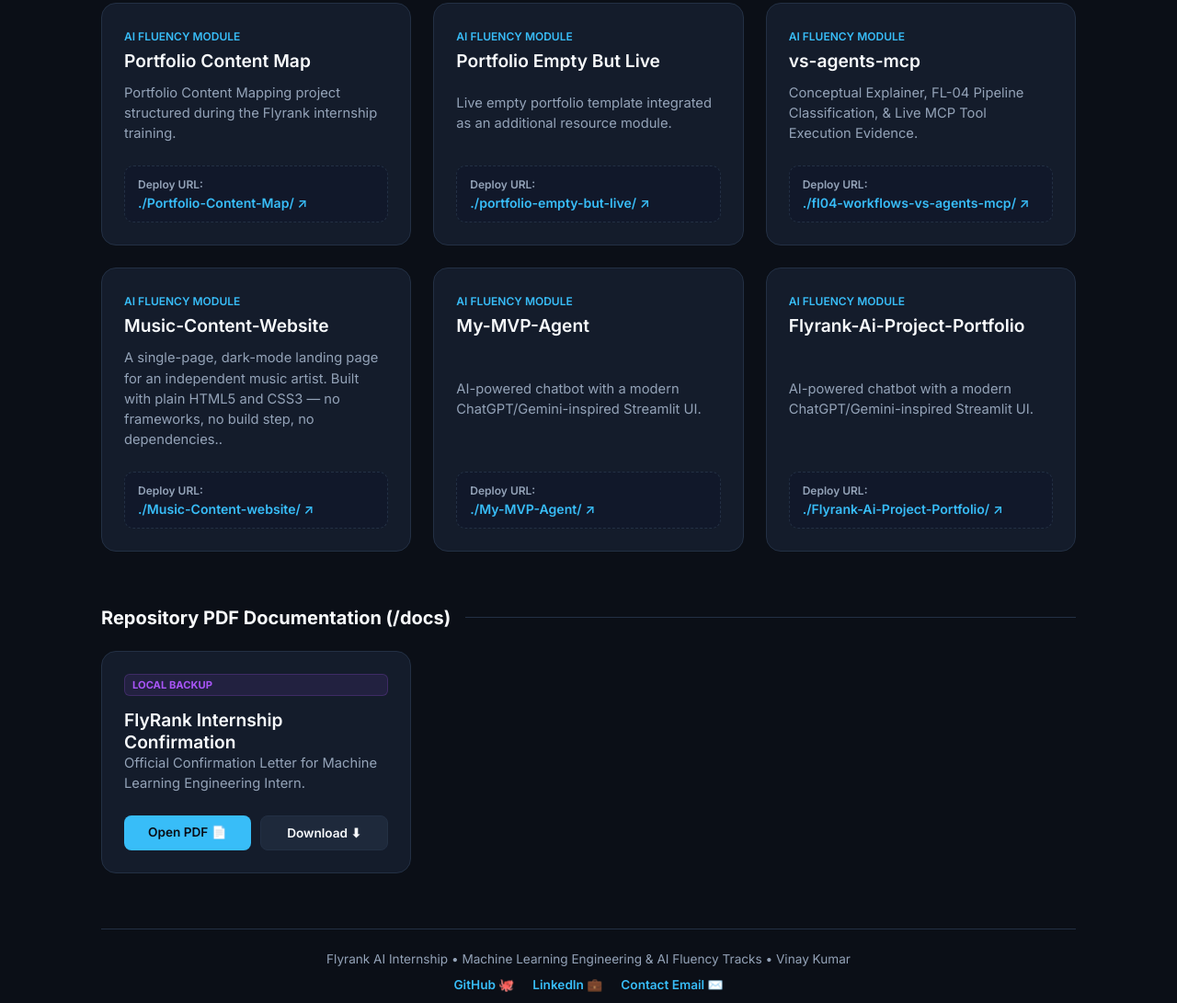
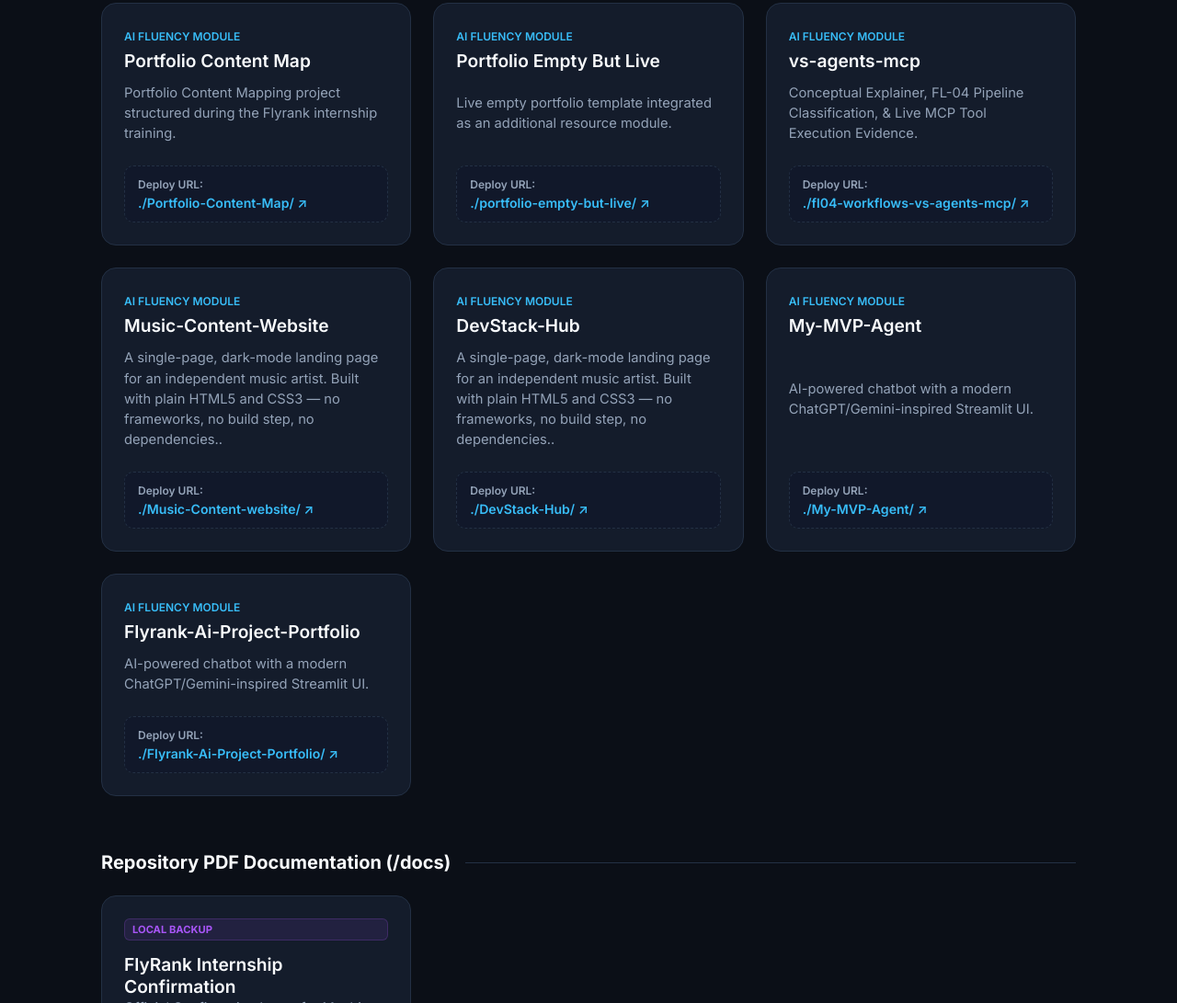
Before and after one commit to vinaysingh-05/AI-Fluency-FlyRankAI-internship, a plain HTML site: page index.html in a window 1280 px wide. Shown: the part 700-1791 px from the top of the page at 92% size. Drawn offline with Linux system fonts and the light colour scheme; no server answers.

Commit message:
new projectinit

```diff
--- a/index.html
+++ b/index.html
@@ -136,6 +136,18 @@
                 <div class="link-section">
                     <span class="link-label">Deploy URL:</span>
                     <a href="https://vinaysingh-05.github.io/Music-Content-website/" target="_blank" class="deploy-link">./Music-Content-website/ ↗</a>
+                </div>
+            </article>
+
+            <article class="project-card">
+                <div class="card-header">
+                    <span class="tag">AI Fluency Module</span>
+                    <h3>DevStack-Hub</h3>
+                </div>
+                <p>A single-page, dark-mode landing page for an independent music artist. Built with plain HTML5 and CSS3 — no frameworks, no build step, no dependencies..</p>
+                <div class="link-section">
+                    <span class="link-label">Deploy URL:</span>
+                    <a href="https://vinaysingh-05.github.io/DevStack-Hub/" target="_blank" class="deploy-link">./DevStack-Hub/ ↗</a>
                 </div>
             </article>
 
```
Also changed, not shown: 1 other file.
